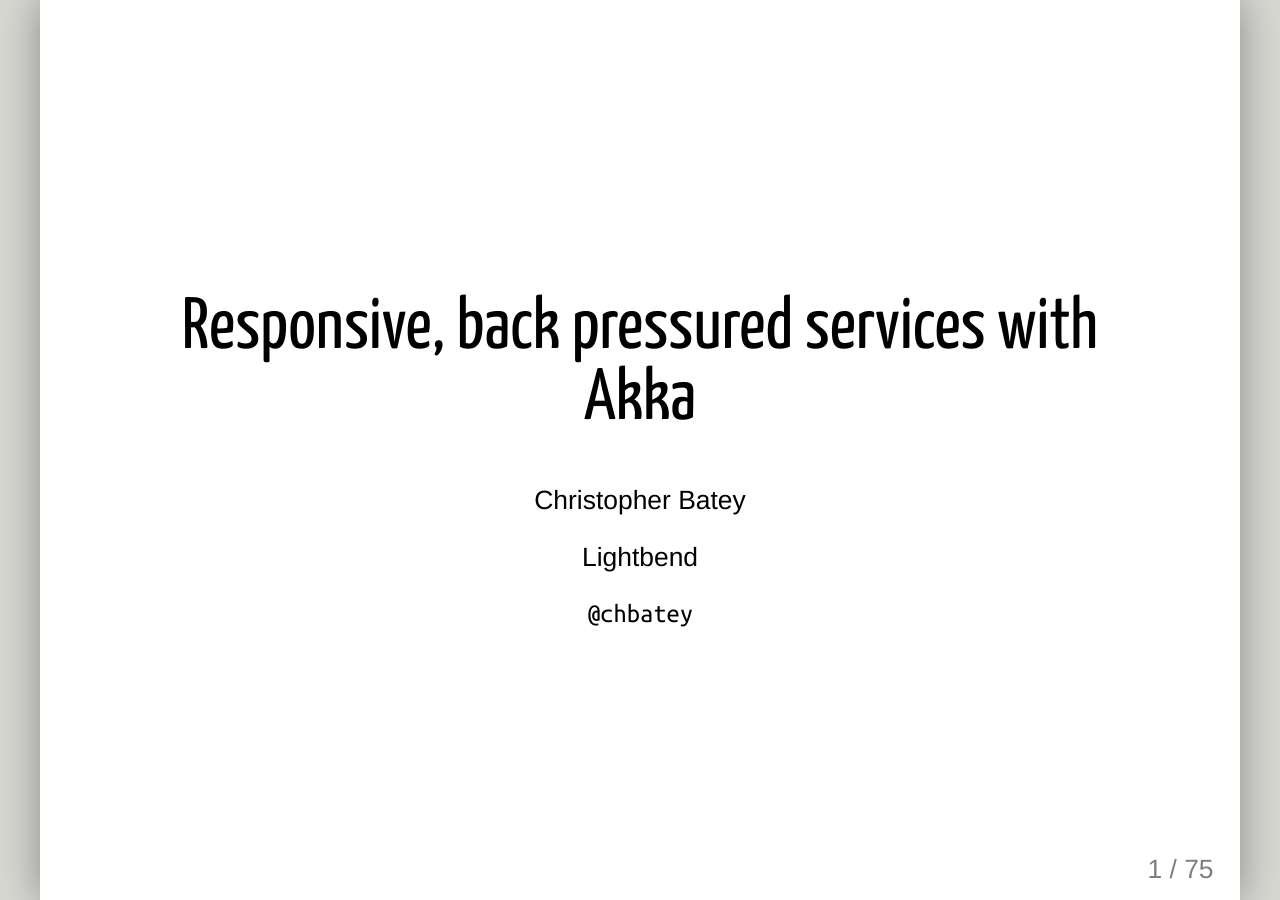
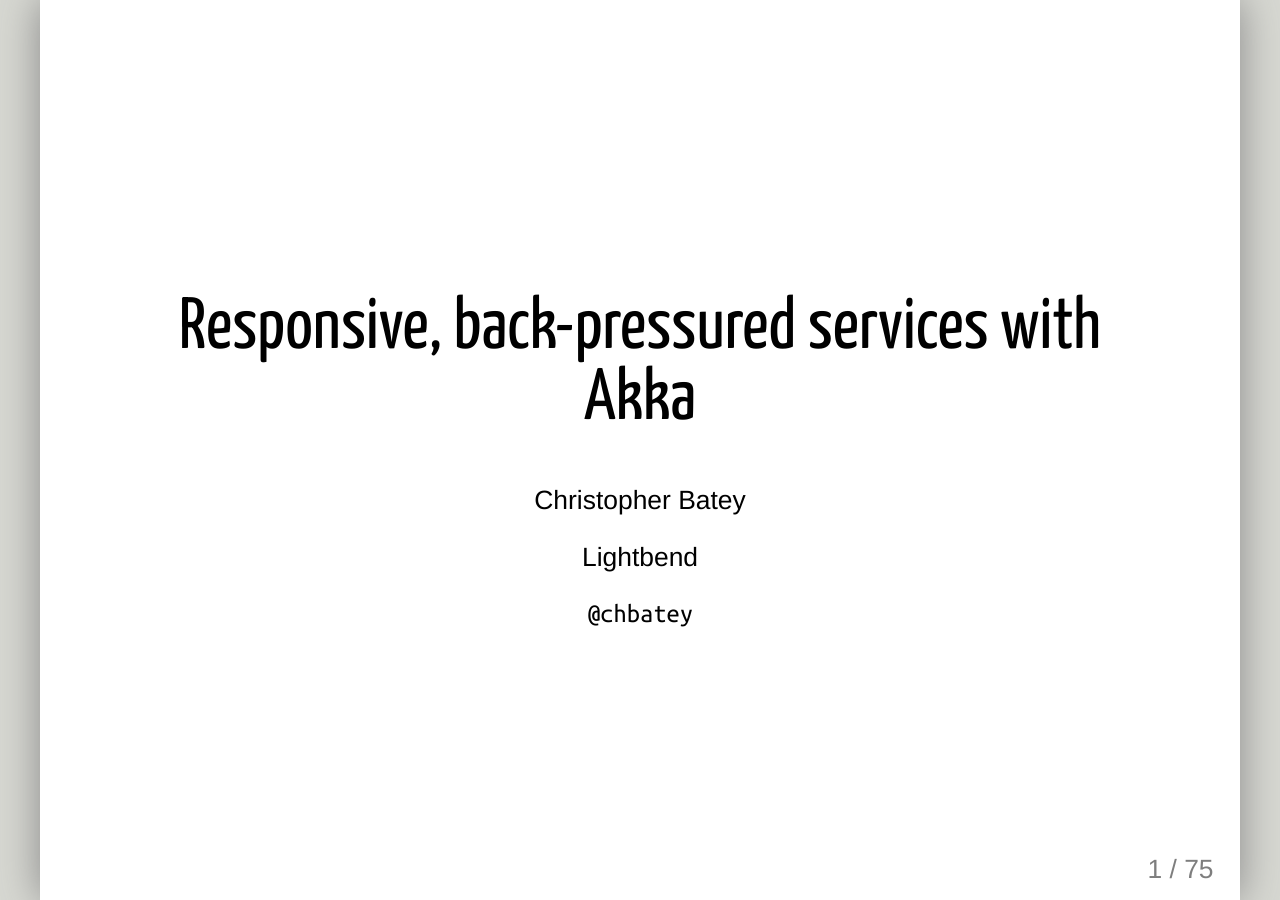
Before and after one commit to chbatey/chbatey.github.io, a Jekyll site: the page talks/akka-flowcontrol/index.html, which Jekyll copies as it is, in a window 1280 px wide. Built offline with Jekyll 4.4.1, drawn with Linux system fonts in a browser that asks for light colours; some web fonts are replaced.

Commit message:
Minor updates

```diff
--- a/talks/akka-flowcontrol/index.html
+++ b/talks/akka-flowcontrol/index.html
@@ -30,7 +30,7 @@
 
 class: center, middle
 
-# Responsive, back pressured services with Akka
+# Responsive, back-pressured services with Akka
 
 Christopher Batey
 
```
Also changed, not shown: talks/akka-flowcontrol/tcp-window-1.png, talks/akka-flowcontrol/tcp-window-2.png, talks/akka-flowcontrol/tcp-window-3.png, talks/akka-flowcontrol/tcp-window-initial.png.
